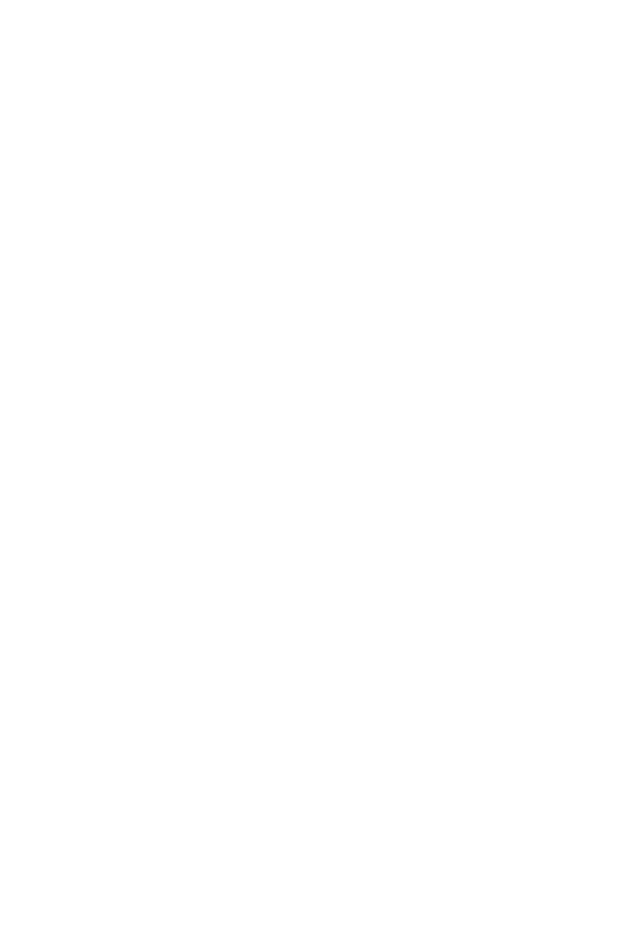
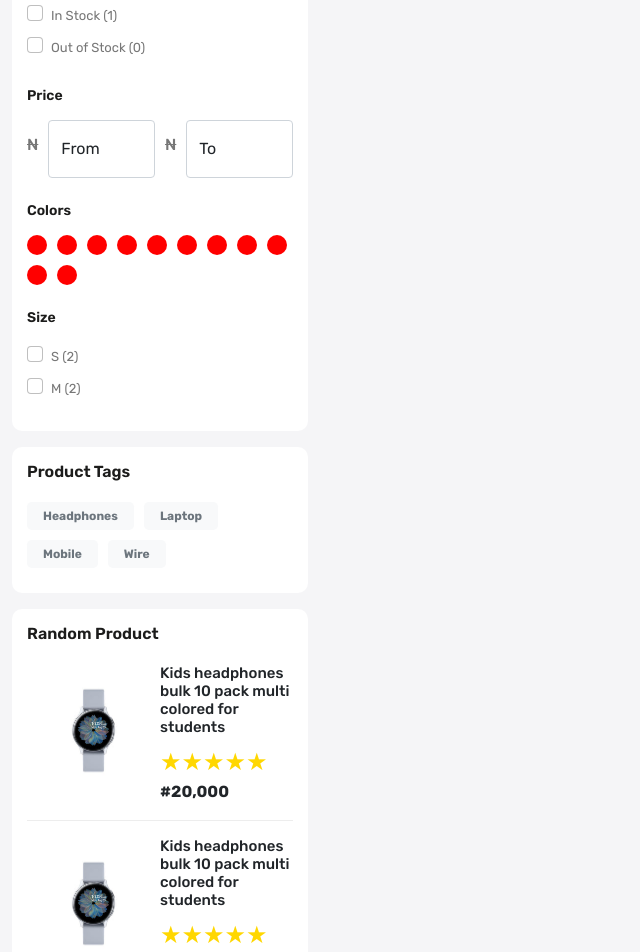
Before and after one commit to Longman14/react-ecommerce-app, a React (Create React App) app: page /store in a window 1280 px wide. Before the commit this address had no page. Shown: the part 660-1612 px from the top of the page, without its empty margins (0-640 px from the left). Before the commit the page ends 800 px from the top, so only its background shows below. Built offline with nearby package versions, Linux system fonts and the light colour scheme.

Commit message:
worked on the filter cards

```diff
--- a/package.json
+++ b/package.json
@@ -9,6 +9,7 @@
     "react": "^18.3.1",
     "react-dom": "^18.3.1",
     "react-fast-marquee": "^1.6.5",
+    "react-helmet": "^6.1.0",
     "react-icons": "^5.2.1",
     "react-rating-stars-component": "^2.2.0",
     "react-redux": "^9.1.2",
--- a/src/App.css
+++ b/src/App.css
@@ -356,3 +356,67 @@ transition: 1s;
 }
 /* Famous card section ends*/
 /*Home part ends here*/
+
+/* Our Store */
+
+.filter-card{
+  background-color: white;
+  border-radius: 10px;
+  padding: 15px 15px 25px;
+}
+.filter-title{
+  font-size: 16px;
+  line-height: 20px;
+  font-weight: 600;
+  color: var(--color-1c1c1b);
+  margin-bottom: 20px;
+}
+.currency{
+  font-size: 16px;
+  line-height: 24px;
+  color: var(--color-777777);
+
+}
+.colors li{
+    width: 20px;
+    height: 20px;
+    background-color: red;
+    border-radius: 50px;
+}
+.colors{
+  list-style-type: none;
+  display: flex;
+  flex-wrap: wrap;
+  gap: 10px;
+}
+.filter-card ul, .filter-card .form-check-label{
+  list-style-type: none;
+  font-size: 13px;
+  line-height: 30px;
+  color: var(--color-777777);
+  cursor: pointer;
+}
+.filter-card .form-check-input:checked{
+  background-color: var(--color-febd69);
+  border-color: var(--color-febd69);
+}
+.filter-card .form-check-input:focus{
+  box-shadow: none;
+  border-color: rgba(0, 0, 0, 25);
+}
+.sub-title{
+  font-size: 14px;
+  font-weight: 600;
+  color: var(--color-1c1c1b);
+  margin-bottom: 15px;
+  margin-top: 25px;
+}
+.random-products h5{
+font-size: 15px;
+margin-bottom: 8px;
+}
+.random-products:first-child{
+  border-bottom: 1px solid var(--color-ededed);
+}
+
+/* Our Store Ends Here */
--- a/src/App.js
+++ b/src/App.js
@@ -4,6 +4,7 @@ import { BrowserRouter, Routes, Route } from 'react-router-dom';
 import Home from "./pages/Home.js"
 import About from "./pages/About.js"
 import Contact from './pages/Contact';
+import OurStore from './pages/OurStore';
 
 function App() {
   return (
@@ -14,6 +15,7 @@ function App() {
        <Route index element = {<Home/>}/>
        <Route path= "about" element ={<About/>}/>
        <Route path= "contact" element ={<Contact/>}/>
+       <Route path= "store" element ={<OurStore/>}/>
       </Route>
 
       </Routes>
--- /dev/null
+++ b/src/components/BreadCrumb.js
@@ -0,0 +1,25 @@
+import React from "react";
+import { Link } from "react-router-dom";
+
+
+const BreadCrumb = (props) => {
+  const { title } = props;
+  return (
+    <div className="breadcrumb mb-0 py-4">
+      <div className="container-xxl">
+        <div className="row">
+          <div className="col-12">
+            <p className="text-center mb-0">
+              <Link to="/" className="text-dark">
+                Home  &nbsp;
+              </Link>
+              / {title}
+            </p>
+          </div>
+        </div>
+      </div>
+    </div>
+  );
+};
+
+export default BreadCrumb;
--- a/src/components/Header.js
+++ b/src/components/Header.js
@@ -129,7 +129,7 @@ const Header = () => {
                 <div className="menu-links">
                   <div className="d-flex align-items-center gap-15">
                     <NavLink to="/">Home</NavLink>
-                    <NavLink to="/">Our Store</NavLink>
+                    <NavLink to="/store">Our Store</NavLink>
                     <NavLink to="/">Blogs</NavLink>
                     <NavLink to="/contact">Contact</NavLink>
                   </div>
--- /dev/null
+++ b/src/components/Meta.js
@@ -0,0 +1,13 @@
+import React from 'react'
+import {Helmet} from "react-helmet"
+
+const Meta = (props) => {
+  return (
+    <Helmet>
+        <meta charSet="utf-8" />
+        <title>{props.title}</title>
+      </Helmet>
+  )
+}
+
+export default Meta
--- a/src/pages/Home.js
+++ b/src/pages/Home.js
@@ -243,7 +243,7 @@ const Home = () => {
                   <div className="famous-content position-absolute">
                   <h5 className="text-dark">Home speakers</h5>
                   <h6 className="text-dark">Room-Filling Sound</h6>
-                  <p className="text-dark">From #100,000 or #12,000/mo. for 12 mo.*</p>
+                  <p className="text-dark fw-semibold">From #100,000 or #12,000/mo. for 12 mo.*</p>
                   </div>
                 </div>
             </div>
--- /dev/null
+++ b/src/pages/OurStore.js
@@ -0,0 +1,203 @@
+import React from "react";
+import BreadCrumb from "../components/BreadCrumb";
+import Meta from "../components/Meta";
+import ReactStars from "react-rating-stars-component";
+
+const OurStore = () => {
+  return (
+    <>
+      <Meta title={"Our Store"} />
+      <BreadCrumb title="Our Store" />
+      <div className="store-wrapper home-wrapper-2 py-5">
+        <div className="container-xxl">
+          <div className="row">
+            <div className="col-3">
+              <div className="filter-card mb-3">
+                <h3 className="filter-title">Shop By Categories</h3>
+                <ul className="ps-0">
+                  <li>Watch</li>
+                  <li>Tv</li>
+                  <li>Camera</li>
+                  <li>Laptop</li>
+                </ul>
+              </div>
+              <div className="filter-card mb-3">
+                <h3 className="filter-title">Filter By</h3>
+                <div className="">
+                  <h5 className="sub-title">Availability</h5>
+                  <div>
+                    <div className="form-check">
+                      <input
+                        type="checkbox"
+                        className="form-check-input"
+                        value=""
+                        id=""
+                      />
+                      <label htmlFor="" className="form-check-label">
+                        In Stock (1)
+                      </label>
+                    </div>
+                    <div className="form-check">
+                      <input
+                        type="checkbox"
+                        className="form-check-input"
+                        value=""
+                        id=""
+                      />
+                      <label htmlFor="" className="form-check-label">
+                        Out of Stock (0)
+                      </label>
+                    </div>
+                  </div>
+                  <h5 className="sub-title">Price</h5>
+                  <div className="d-flex align-items-center gap-10">
+                    <h4 className="currency">
+                      <strike>N</strike>
+                    </h4>
+                    <div className="form-floating">
+                      <input
+                        type="email"
+                        className="form-control py-1"
+                        id="floatingInput"
+                        placeholder="From"
+                      />
+                      <label htmlFor="floatingInput">From</label>
+                    </div>
+                    <h4 className="currency">
+                      <strike>N</strike>
+                    </h4>
+                    <div className="form-floating">
+                      <input
+                        type="email"
+                        className="form-control py-1"
+                        id="floatingInput1"
+                        placeholder="name@example.com"
+                      />
+                      <label htmlFor="floatingInput1">To</label>
+                    </div>
+                  </div>
+                  <h5 className="sub-title">Colors</h5>
+                  <div>
+                    <div className="">
+                      <ul className="colors ps-0">
+                        <li></li>
+                        <li></li>
+                        <li></li>
+                        <li></li>
+                        <li></li>
+                        <li></li>
+                        <li></li>
+                        <li></li>
+                        <li></li>
+                        <li></li>
+                        <li></li>
+                      </ul>
+                    </div>
+                  </div>
+                  <h5 className="sub-title">Size</h5>
+                  <div>
+                    <div className="form-check">
+                      <input
+                        type="checkbox"
+                        className="form-check-input"
+                        value=""
+                        id="color-1"
+                      />
+                      <label htmlFor="color-1" className="form-check-label">
+                        S (2)
+                      </label>
+                    </div>
+                    <div className="form-check">
+                      <input
+                        type="checkbox"
+                        className="form-check-input"
+                        value=""
+                        id="color-2"
+                      />
+                      <label htmlFor="color-2" className="form-check-label">
+                        M (2)
+                      </label>
+                    </div>
+                  </div>
+                </div>
+              </div>
+              <div className="filter-card mb-3">
+                <h3 className="filter-title">Product Tags</h3>
+                <div>
+                  <div className="product-tags d-flex flex-wrap align-items-center gap-10">
+                    <span className="badge text-secondary bg-light rounded-3 px-3 py-2">
+                      Headphones
+                    </span>
+                    <span className="badge text-secondary bg-light rounded-3 px-3 py-2">
+                      Laptop
+                    </span>
+                    <span className="badge text-secondary bg-light rounded-3 px-3 py-2">
+                      Mobile
+                    </span>
+                    <span className="badge text-secondary bg-light rounded-3 px-3 py-2">
+                      Wire
+                    </span>
+                  </div>
+                </div>
+              </div>
+              <div className="filter-card mb-3">
+                <h3 className="filter-title">Random Product</h3>
+                <div>
+                  <div className="random-products mb-3 d-flex">
+                    <div class="w-50">
+                      <img
+                        src="assets/images/watch.jpg"
+                        className="img-fluid"
+                        alt="watch"
+                      />
+                    </div>
+                    <div class="w-50">
+                      <h5>
+                        Kids headphones bulk 10 pack multi colored for students
+                      </h5>
+                      <ReactStars
+                        count={5}
+                        // onChange={ratingChanged}
+                        value={5}
+                        edit={false}
+                        size={24}
+                        activeColor="#ffd700"
+                      />
+                      <p className="fw-bold fs-10">#20,000</p>
+                    </div>
+                  </div>
+                  <div className="random-products d-flex">
+                    <div class="w-50">
+                      <img
+                        src="assets/images/watch.jpg"
+                        className="img-fluid"
+                        alt="watch"
+                      />
+                    </div>
+                    <div class="w-50">
+                      <h5>
+                        Kids headphones bulk 10 pack multi colored for students
+                      </h5>
+                      <ReactStars
+                        count={5}
+                        // onChange={ratingChanged}
+                        value={5}
+                        edit={false}
+                        size={24}
+                        activeColor="#ffd700"
+                      />
+                      <p className="fw-bold fs-10">#20,000</p>
+                    </div>
+                  </div>
+                </div>
+              </div>
+            </div>
+            <div className="col-9"></div>
+          </div>
+        </div>
+      </div>
+    </>
+  );
+};
+
+export default OurStore;
```
Also changed, not shown: 1 other file (tests, documents, lock files or other folders).
